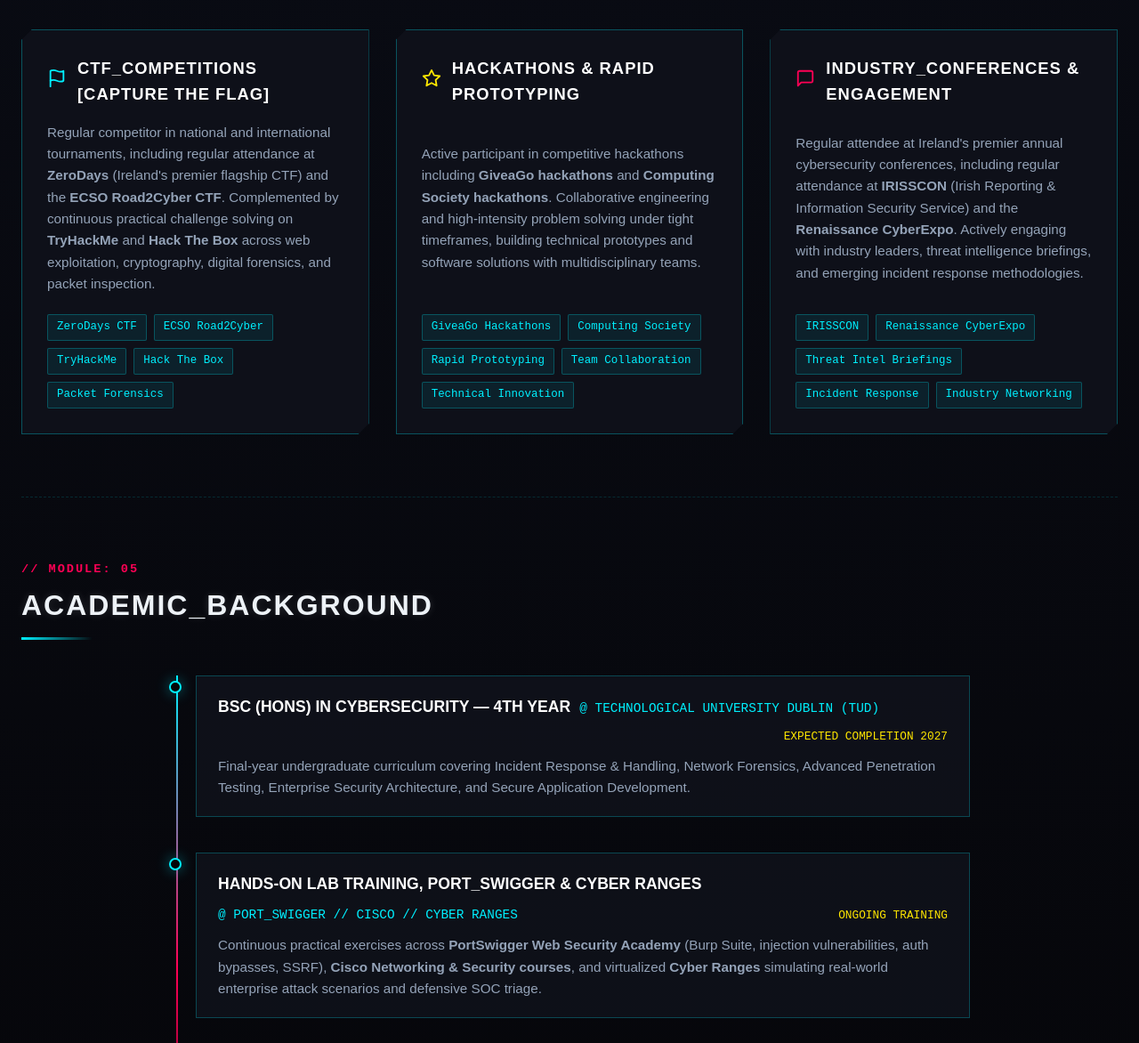
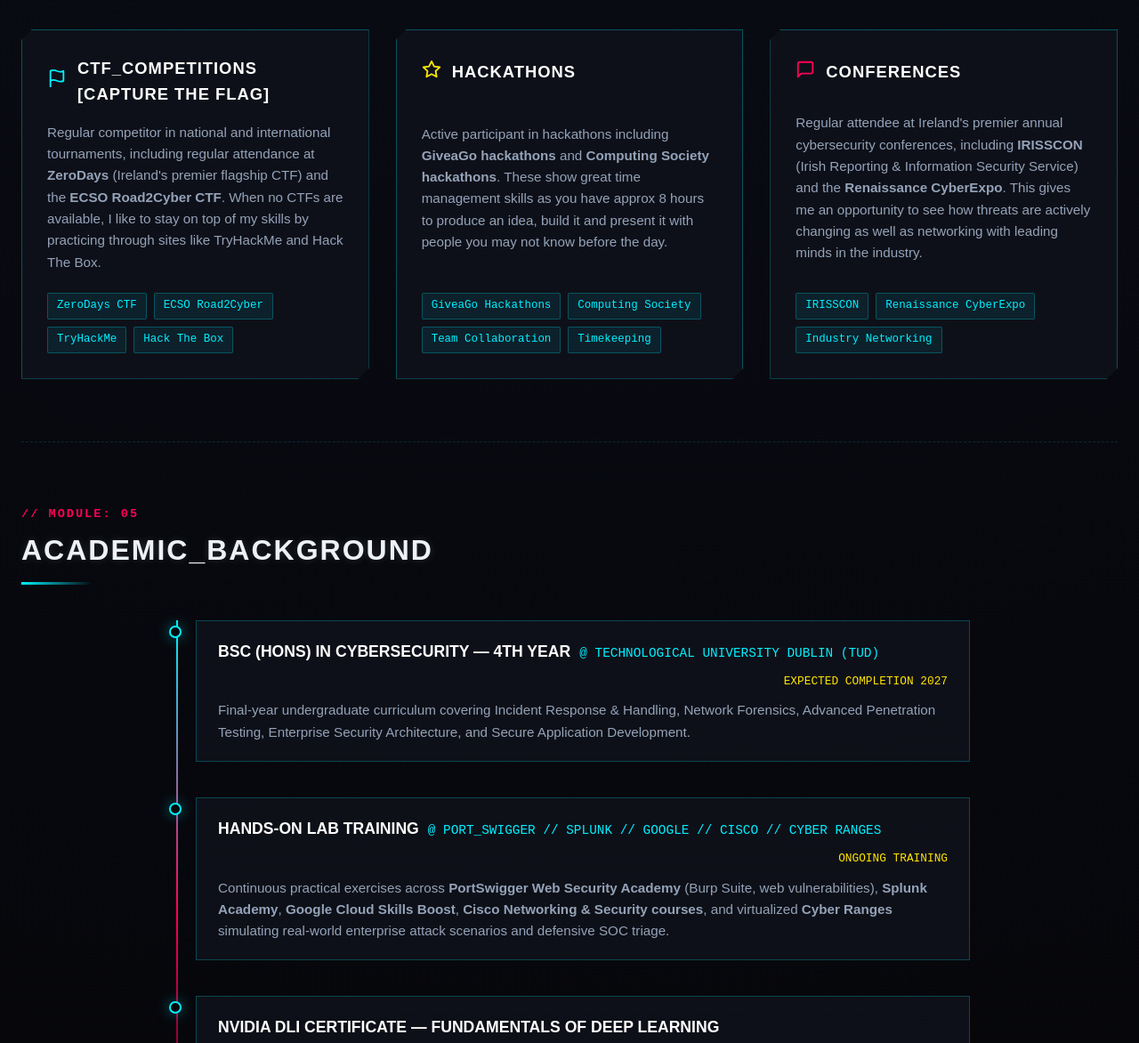
Before and after one commit to TUDBrandon/cyberpunk-portfolio, a plain HTML site: page index.html in a window 1280 px wide. Shown: the part 3000-4172 px from the top of the page at 89% size. Drawn offline with Linux system fonts and the light colour scheme.

Commit message:
Update Field Ops copy, tags, and expand Hands-on Lab Training providers

```diff
--- a/index.html
+++ b/index.html
@@ -382,53 +382,49 @@
                         <h3 class="field-title">CTF_COMPETITIONS [CAPTURE THE FLAG]</h3>
                     </div>
                     <p class="field-desc">
-                        Regular competitor in national and international tournaments, including regular attendance at <strong>ZeroDays</strong> (Ireland's premier flagship CTF) and the <strong>ECSO Road2Cyber CTF</strong>. Complemented by continuous practical challenge solving on <strong>TryHackMe</strong> and <strong>Hack The Box</strong> across web exploitation, cryptography, digital forensics, and packet inspection.
+                        Regular competitor in national and international tournaments, including regular attendance at <strong>ZeroDays</strong> (Ireland's premier flagship CTF) and the <strong>ECSO Road2Cyber CTF</strong>. When no CTFs are available, I like to stay on top of my skills by practicing through sites like TryHackMe and Hack The Box.
                     </p>
                     <div class="field-badges">
                         <span class="cyber-pill">ZeroDays CTF</span>
                         <span class="cyber-pill">ECSO Road2Cyber</span>
                         <span class="cyber-pill">TryHackMe</span>
                         <span class="cyber-pill">Hack The Box</span>
-                        <span class="cyber-pill">Packet Forensics</span>
                     </div>
                 </div>
 
-                <!-- Card 2: Hackathons & Prototyping -->
+                <!-- Card 2: Hackathons -->
                 <div class="field-ops-card">
                     <div class="field-ops-header">
                         <span class="field-icon">
                             <svg viewBox="0 0 24 24" width="22" height="22" stroke="var(--neon-yellow)" stroke-width="2" fill="none" stroke-linecap="round" stroke-linejoin="round"><polygon points="12 2 15.09 8.26 22 9.27 17 14.14 18.18 21.02 12 17.77 5.82 21.02 7 14.14 2 9.27 8.91 8.26 12 2"/></svg>
                         </span>
-                        <h3 class="field-title">HACKATHONS & RAPID PROTOTYPING</h3>
+                        <h3 class="field-title">HACKATHONS</h3>
                     </div>
                     <p class="field-desc">
-                        Active participant in competitive hackathons including <strong>GiveaGo hackathons</strong> and <strong>Computing Society hackathons</strong>. Collaborative engineering and high-intensity problem solving under tight timeframes, building technical prototypes and software solutions with multidisciplinary teams.
+                        Active participant in hackathons including <strong>GiveaGo hackathons</strong> and <strong>Computing Society hackathons</strong>. These show great time management skills as you have approx 8 hours to produce an idea, build it and present it with people you may not know before the day.
                     </p>
                     <div class="field-badges">
                         <span class="cyber-pill">GiveaGo Hackathons</span>
                         <span class="cyber-pill">Computing Society</span>
-                        <span class="cyber-pill">Rapid Prototyping</span>
                         <span class="cyber-pill">Team Collaboration</span>
-                        <span class="cyber-pill">Technical Innovation</span>
+                        <span class="cyber-pill">Timekeeping</span>
                     </div>
                 </div>
 
-                <!-- Card 3: Cybersecurity Conferences -->
+                <!-- Card 3: Conferences -->
                 <div class="field-ops-card">
                     <div class="field-ops-header">
                         <span class="field-icon">
                             <svg viewBox="0 0 24 24" width="22" height="22" stroke="var(--neon-pink)" stroke-width="2" fill="none" stroke-linecap="round" stroke-linejoin="round"><path d="M21 15a2 2 0 0 1-2 2H7l-4 4V5a2 2 0 0 1 2-2h14a2 2 0 0 1 2 2z"/></svg>
                         </span>
-                        <h3 class="field-title">INDUSTRY_CONFERENCES & ENGAGEMENT</h3>
+                        <h3 class="field-title">CONFERENCES</h3>
                     </div>
                     <p class="field-desc">
-                        Regular attendee at Ireland's premier annual cybersecurity conferences, including regular attendance at <strong>IRISSCON</strong> (Irish Reporting & Information Security Service) and the <strong>Renaissance CyberExpo</strong>. Actively engaging with industry leaders, threat intelligence briefings, and emerging incident response methodologies.
+                        Regular attendee at Ireland's premier annual cybersecurity conferences, including <strong>IRISSCON</strong> (Irish Reporting & Information Security Service) and the <strong>Renaissance CyberExpo</strong>. This gives me an opportunity to see how threats are actively changing as well as networking with leading minds in the industry.
                     </p>
                     <div class="field-badges">
                         <span class="cyber-pill">IRISSCON</span>
                         <span class="cyber-pill">Renaissance CyberExpo</span>
-                        <span class="cyber-pill">Threat Intel Briefings</span>
-                        <span class="cyber-pill">Incident Response</span>
                         <span class="cyber-pill">Industry Networking</span>
                     </div>
                 </div>
@@ -463,12 +459,12 @@
                     <div class="timeline-marker"></div>
                     <div class="timeline-content">
                         <div class="timeline-header">
-                            <span class="timeline-role">HANDS-ON LAB TRAINING, PORT_SWIGGER & CYBER RANGES</span>
-                            <span class="timeline-corp">@ PORT_SWIGGER // CISCO // CYBER RANGES</span>
+                            <span class="timeline-role">HANDS-ON LAB TRAINING</span>
+                            <span class="timeline-corp">@ PORT_SWIGGER // SPLUNK // GOOGLE // CISCO // CYBER RANGES</span>
                             <span class="timeline-time">ONGOING TRAINING</span>
                         </div>
                         <p class="timeline-body">
-                            Continuous practical exercises across <strong>PortSwigger Web Security Academy</strong> (Burp Suite, injection vulnerabilities, auth bypasses, SSRF), <strong>Cisco Networking & Security courses</strong>, and virtualized <strong>Cyber Ranges</strong> simulating real-world enterprise attack scenarios and defensive SOC triage.
+                            Continuous practical exercises across <strong>PortSwigger Web Security Academy</strong> (Burp Suite, web vulnerabilities), <strong>Splunk Academy</strong>, <strong>Google Cloud Skills Boost</strong>, <strong>Cisco Networking & Security courses</strong>, and virtualized <strong>Cyber Ranges</strong> simulating real-world enterprise attack scenarios and defensive SOC triage.
                         </p>
                     </div>
                 </div>
```
